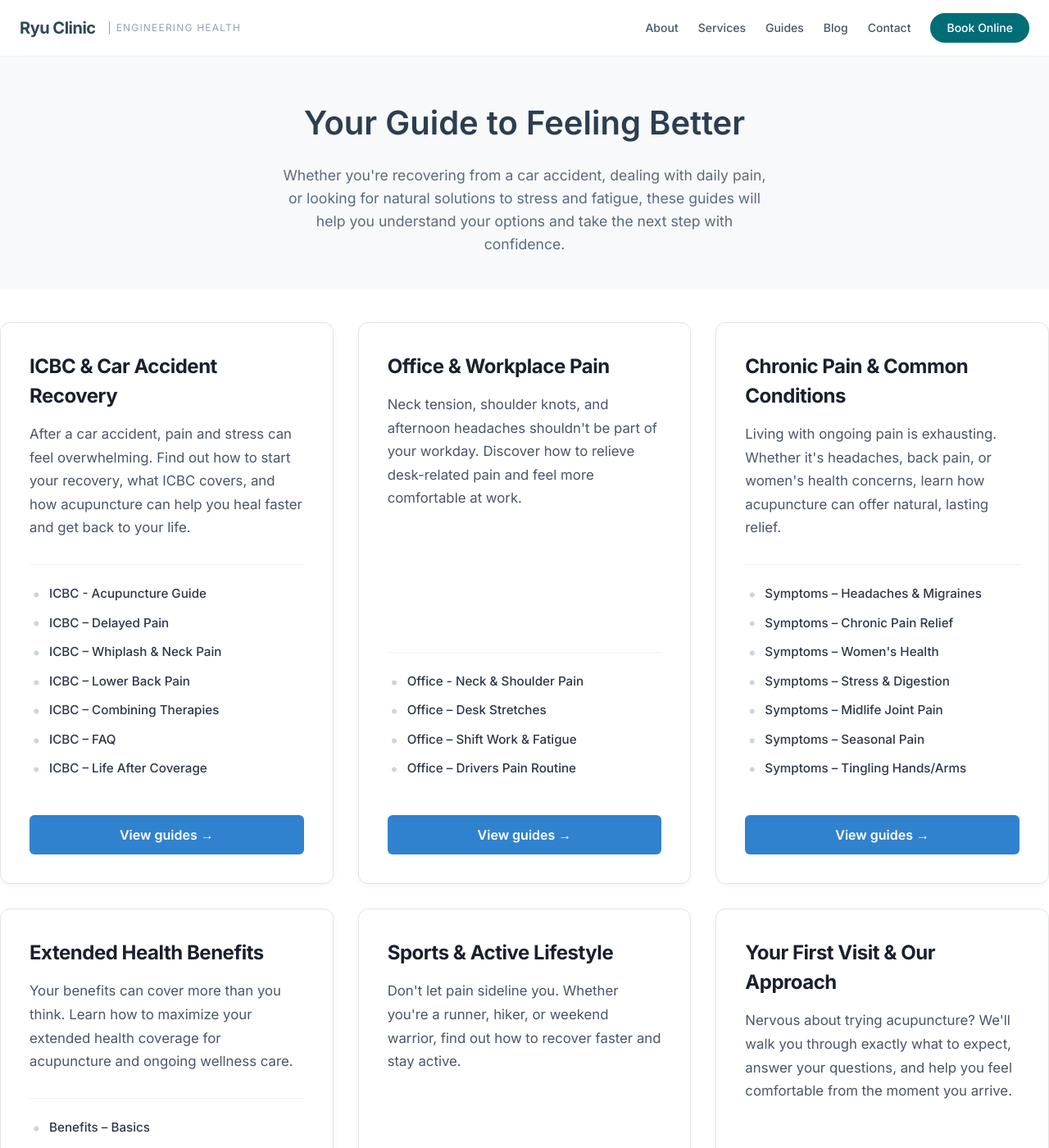
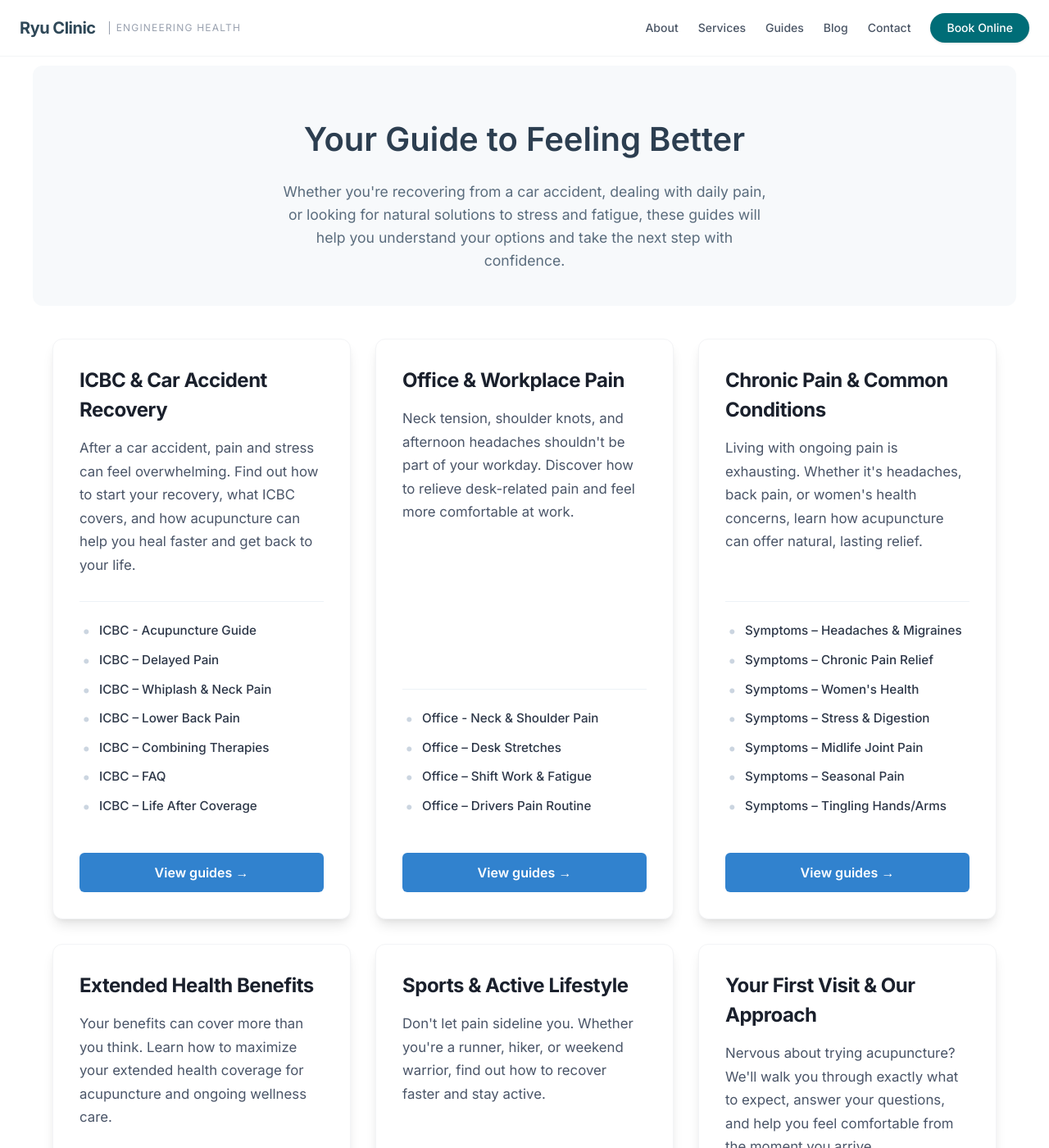
Before and after one commit to jasonpa/jasonpa.github.io, a Jekyll site: the page built from _guides/index.md, in a window 1280 px wide and 1400 px high. Shown: the whole window at 82% size. Built offline with Jekyll 4.4.1, drawn with Linux system fonts in a browser that asks for light colours.

Commit message:
Fix mobile layout, update guide card design, and add desktop constraints

```diff
--- a/assets/css/guides.css
+++ b/assets/css/guides.css
@@ -2,9 +2,13 @@
 
 .guides-hero {
   background: #f7f9fb;
-  padding: 60px 0 40px 0;
-  margin: -20px -20px 40px -20px;
+  padding: 60px 24px 40px 24px;
+  margin: 0 auto 40px auto;
+  /* Centered with bottom margin */
   text-align: center;
+  max-width: 1200px;
+  border-radius: 12px;
+  /* Optional: adds a nice touch if it's not full width */
 }
 
 .guides-hero h1 {
@@ -27,6 +31,10 @@
   grid-template-columns: repeat(3, 1fr);
   gap: 30px;
   margin-bottom: 60px;
+  max-width: 1200px;
+  margin-left: auto;
+  margin-right: auto;
+  padding: 0 24px;
 }
 
 @media (max-width: 992px) {
@@ -35,27 +43,69 @@
   }
 }
 
+@media (max-width: 768px) {
+  .guides-hero {
+    margin: 0 0 30px 0;
+    /* Reset negative margins */
+    padding: 40px 20px;
+  }
+
+  .guides-hero h1 {
+    font-size: 2em;
+  }
+}
+
 @media (max-width: 576px) {
   .guides-grid {
     grid-template-columns: 1fr;
+    gap: 20px;
+    /* Reduce gap */
+    padding: 0 24px;
+    /* Add side padding to match Services page */
+  }
+
+  .guides-hero {
+    margin: 0 0 20px 0;
+    padding: 30px 15px;
+  }
+
+  .guides-hero h1 {
+    font-size: 1.75em;
+  }
+
+  .guide-card {
+    padding: 20px;
+    /* Reduce padding significantly */
+  }
+
+  .guide-card h3 {
+    font-size: 1.3em;
   }
 }
 
 .guide-card {
   background: #ffffff;
-  border: 1px solid #e1e4e8;
-  border-radius: 12px;
-  padding: 35px;
-  transition: all 0.3s cubic-bezier(0.25, 0.8, 0.25, 1);
+  border: 1px solid #f3f4f6;
+  /* border-gray-100 */
+  border-radius: 0.75rem;
+  /* rounded-xl */
+  padding: 32px;
+  /* p-8 */
+  transition: box-shadow 0.3s cubic-bezier(0.4, 0, 0.2, 1);
+  /* pleasant transition */
   display: flex;
   flex-direction: column;
-  box-shadow: 0 2px 8px rgba(0, 0, 0, 0.04);
+  box-shadow: 0 10px 15px -3px rgba(0, 0, 0, 0.1), 0 4px 6px -2px rgba(0, 0, 0, 0.05);
+  /* shadow-lg */
 }
 
 .guide-card:hover {
-  box-shadow: 0 12px 24px rgba(0, 0, 0, 0.1);
-  transform: translateY(-4px);
-  border-color: #d1d9e0;
+  box-shadow: 0 20px 25px -5px rgba(0, 0, 0, 0.1), 0 10px 10px -5px rgba(0, 0, 0, 0.04);
+  /* hover:shadow-xl */
+  transform: translateY(-2px);
+  /* Slight lift still feels nice */
+  border-color: #e5e7eb;
+  /* slightly darker border on hover */
 }
 
 .guide-card h3 {
```
